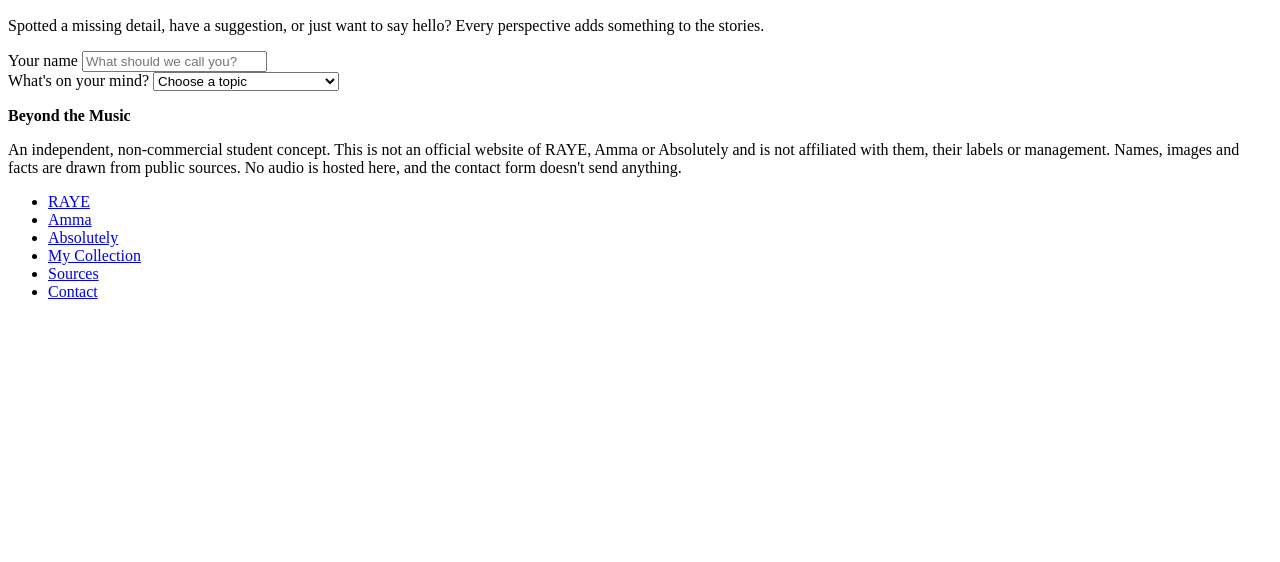
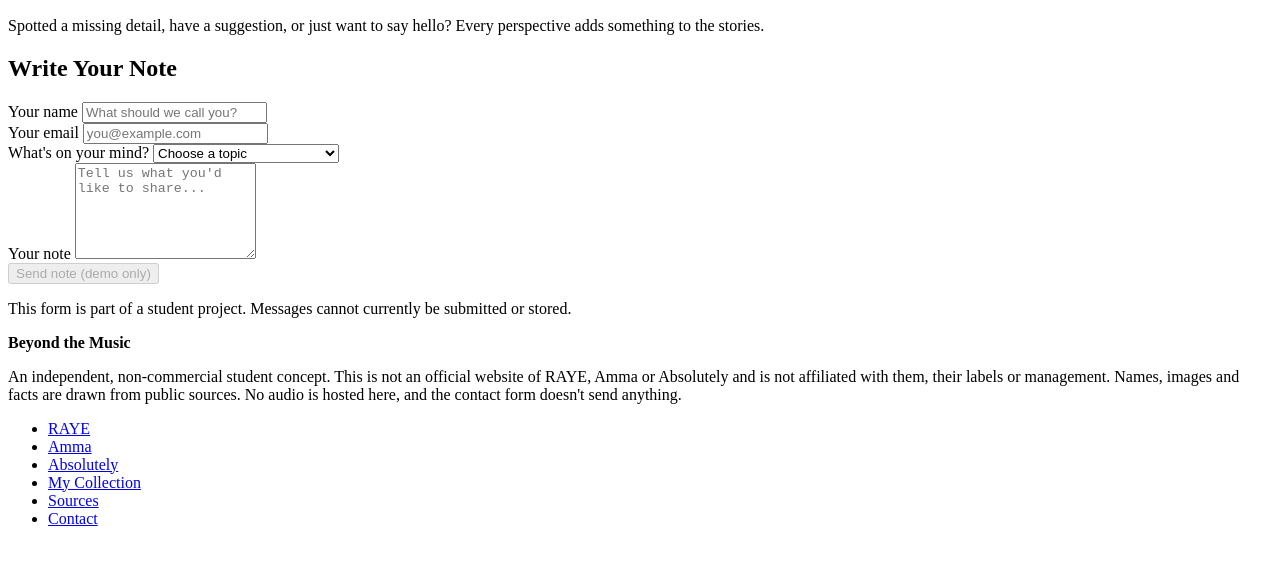
Before and after one commit to Annika-Ostendorp/beyond-the-music, a plain HTML site: page static-site/contact.html in a window 1280 px wide. Shown: the part 190-752 px from the top of the page. Drawn offline with Linux system fonts and the light colour scheme.

Commit message:
Add email, message field and deactivated submission button to contact.html

```diff
--- a/static-site/contact.html
+++ b/static-site/contact.html
@@ -3,7 +3,7 @@
   <head>
     <meta charset="utf-8" />
     <meta name="viewport" content="width=device-width, initial-scale=1" />
-    <title>Beyond The Music - the stories of RAYE, Amma and Absolutely</title>
+    <title>Leave a Note | Beyond the Music</title>
     <link rel="icon" href="images/favicon_BTM.png" />
   </head>
   <body>
@@ -30,6 +30,10 @@
         </p>
       </section>
 
+      <section class="contact-form-section">
+        <h2>Write Your Note</h2>
+
+        <form method="post">
           <div class="form-field">
             <label for="contact-name">Your name</label>
             <input
@@ -41,15 +45,49 @@
             />
           </div>
 
+          <div class="form-field">
+            <label for="contact-email">Your email</label>
+
+            <input
+              type="email"
+              id="contact-email"
+              name="email"
+              placeholder="you@example.com"
+              required
+            />
+          </div>
+
+          <div class="form-field">
             <label for="contact-topic">What's on your mind?</label>
-
             <select id="contact-topic" name="topic">
               <option value="">Choose a topic</option>
               <option value="correction">A missing or incorrect detail</option>
-        <option value="suggestion">A music/ story suggestion</option>
+              <option value="suggestion">A music or story suggestion</option>
               <option value="feedback">Feedback on the website</option>
               <option value="other">Something else</option>
             </select>
+          </div>
+
+          <div class="form-field">
+            <label for="contact-message">Your note</label>
+            <!-- rows="6" -> gibt an, wie viele Textzeilen Eingabefeld standardmäßig hoch ist -->
+            <textarea
+              id="contact-message"
+              name="message"
+              rows="6"
+              placeholder="Tell us what you'd like to share..."
+              required
+            ></textarea>
+          </div>
+
+          <button type="submit" disabled>Send note (demo only)</button>
+        </form>
+
+        <p>
+          This form is part of a student project. Messages cannot currently be
+          submitted or stored.
+        </p>
+      </section>
     </main>
 
     <footer>
```
Lines whose indentation alone changed are shown as unchanged.
